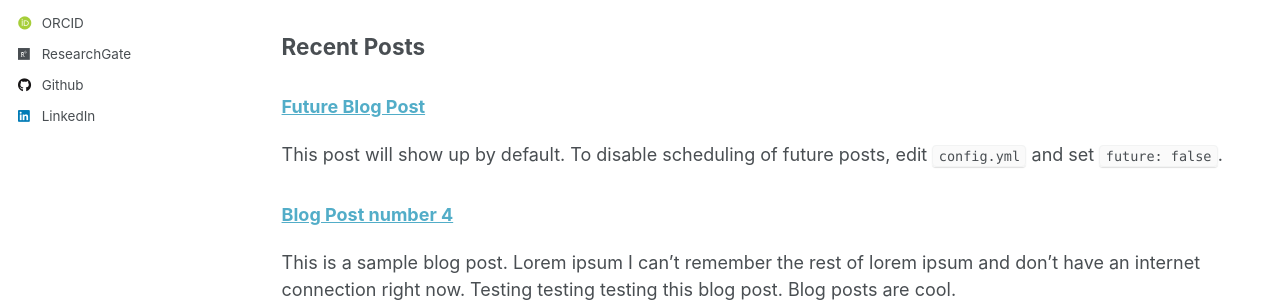
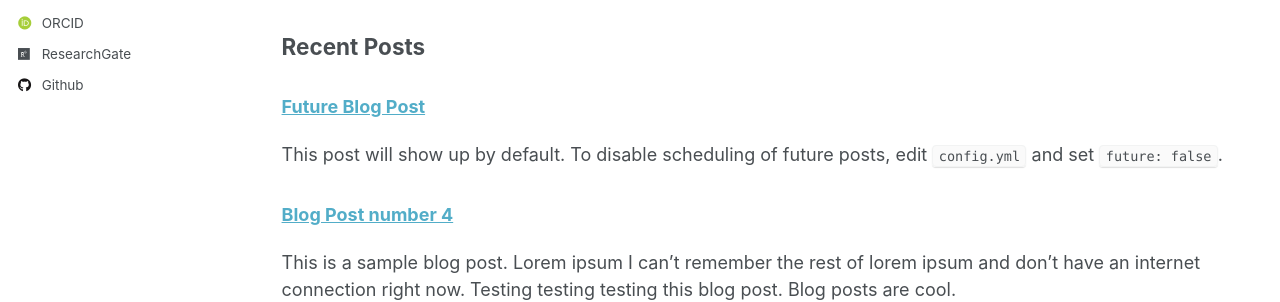
Before and after one commit to jameskrice7/jameskrice7.github.io, a Jekyll site: the page built from index.html, in a window 1280 px wide. Shown: the part 396-698 px from the top of the page. Built offline with Jekyll 4.4.1, drawn with Linux system fonts in a browser that asks for light colours; some web fonts are replaced.

Commit message:
Update _config.yml
updated faulty LinkedIn link

```diff
--- a/_config.yml
+++ b/_config.yml
@@ -64,7 +64,7 @@ author:
   keybase          : # Username
   instagram        : # Username
   lastfm           : # Username
-  linkedin         : "https://www.linkedin.com/in/james-rice-ab0b4b2bb/"
+  linkedin         : #"https://www.linkedin.com/in/james-rice-ab0b4b2bb/"
   mastodon         : # URL
   medium           : # URL
   pinterest        : # Username
```
